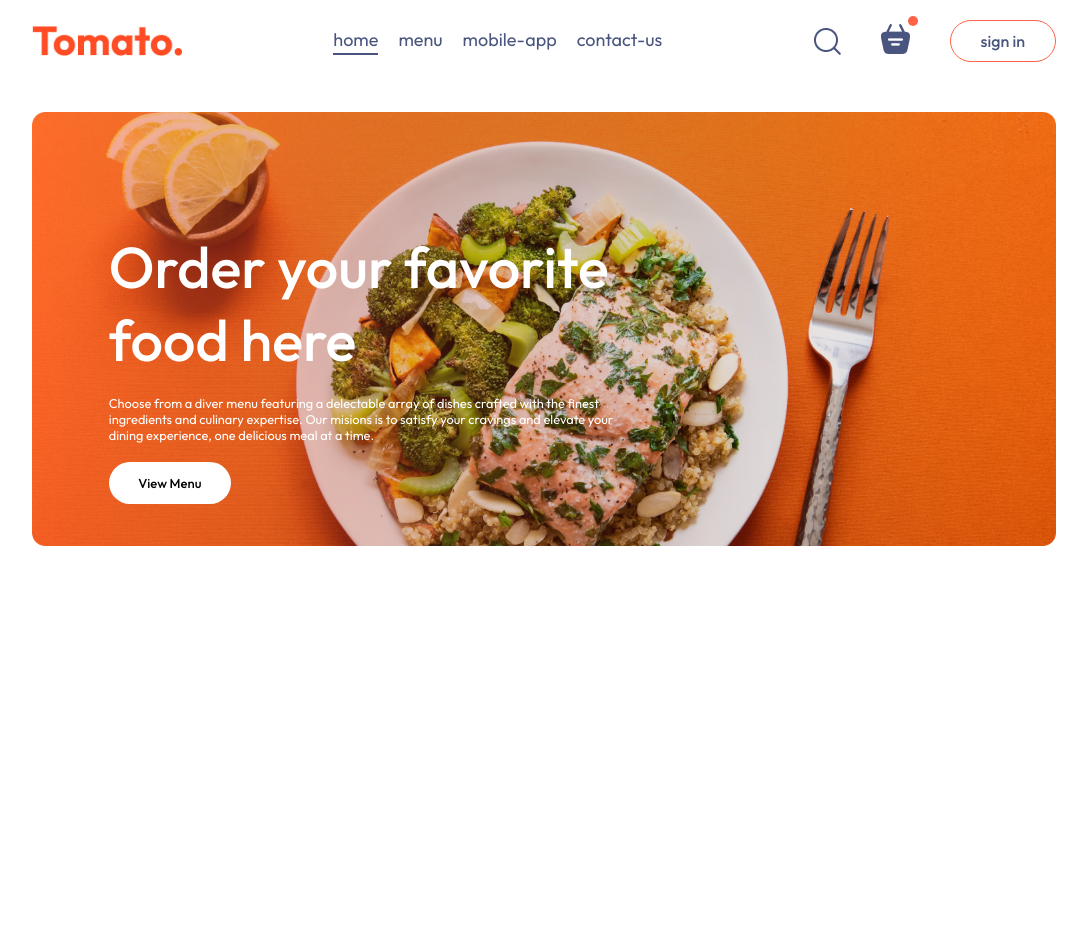
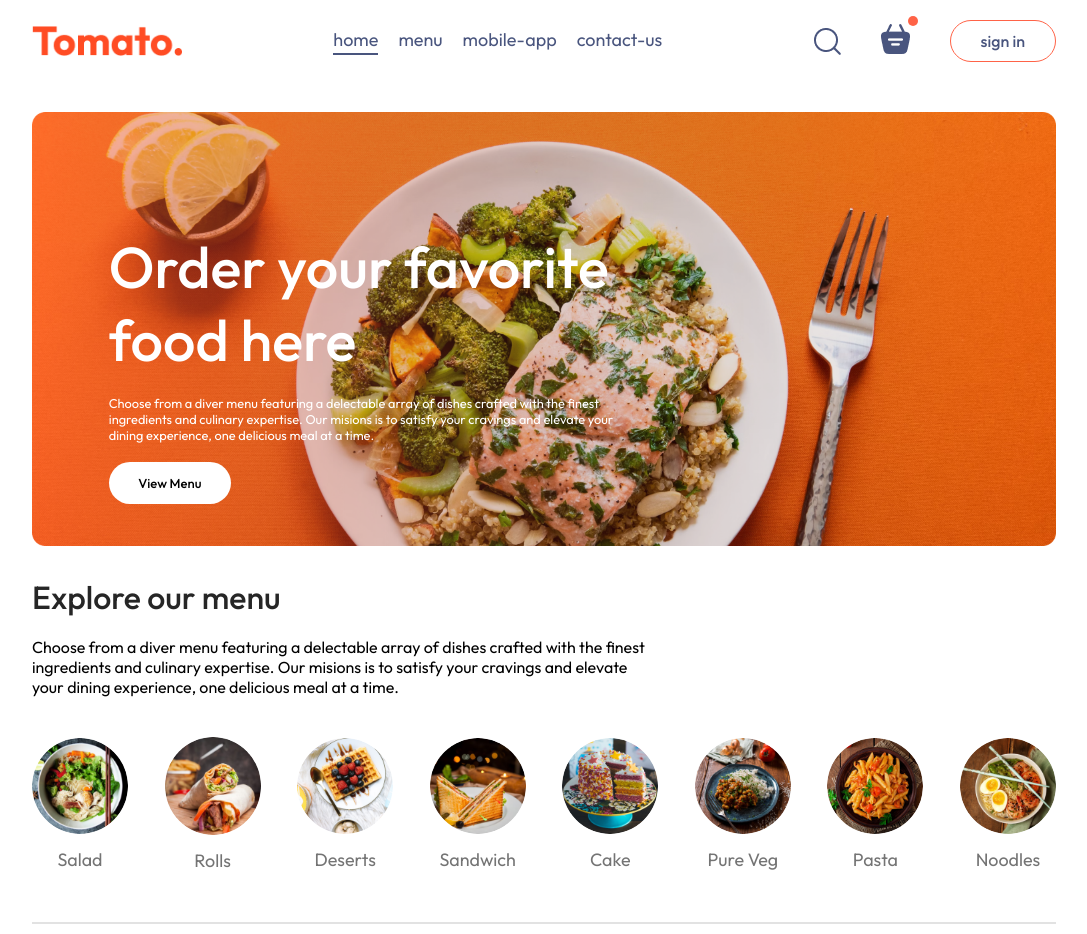
Before and after one commit to wlaurentec/food-delivery-v1, a React (Vite) app: page / in a window 1280 px wide. Shown: the whole page, without its empty margins (96-1183 px from the left). Before the commit the page ends 800 px from the top, so only its background shows below. Built offline with nearby package versions, Linux system fonts and the light colour scheme.

Commit message:
add explore menu styles

```diff
--- a/index.html
+++ b/index.html
@@ -4,7 +4,7 @@
     <meta charset="UTF-8" />
     <link rel="icon" type="image/svg+xml" href="/vite.svg" />
     <meta name="viewport" content="width=device-width, initial-scale=1.0" />
-    <title>Food Del</title>
+    <title>Food Delivery</title>
   </head>
   <body>
     <div id="root"></div>
--- a/src/components/ExploreMenu/ExploreMenu.css
+++ b/src/components/ExploreMenu/ExploreMenu.css
@@ -0,0 +1,56 @@
+.explore-menu {
+  display: flex;
+  flex-direction: column;
+  gap: 20px;
+}
+
+.explore-menu h1 {
+  color: #262626;
+  font-weight: 500;
+}
+
+.explore-menu-text {
+  max-width: 60%;
+  columns: #808080;
+}
+
+.explore-menu-list {
+  display: flex;
+  justify-content: space-between;
+  align-items: center;
+  gap: 30px;
+  text-align: center;
+  margin: 20px 0px;
+  overflow-x: scroll;
+}
+
+.explore-menu-list::-webkit-scrollbar {
+  display: none;
+}
+
+.explore-menu-list-item img{
+  width: 7.5vw;
+  min-width: 80px;
+  cursor: pointer;
+  border-radius: 50%;
+  transition: 0.2s;
+}
+
+.explore-menu-list-item p {
+  margin-top: 10px;
+  color: #747474;
+  font-size: max(1.4vw,16px);
+  cursor: pointer;
+}
+
+.explore-menu hr {
+  margin: 10px 0px;
+  height: 2px;
+  background-color: #e2e2e2;
+  border: none;
+}
+
+.explore-menu-list-item .active {
+  border: 4px solid tomato;
+  padding: 2px;
+}
--- a/src/components/ExploreMenu/ExploreMenu.jsx
+++ b/src/components/ExploreMenu/ExploreMenu.jsx
@@ -1,23 +1,23 @@
 import "./ExploreMenu.css";
 import { menu_list } from "../../assets/assets";
-const ExploreMenu = () => {
+const ExploreMenu = ({category, setCategory}) => {
   return (
     <div className="explore-menu" id="explore-menu">
       <h1>Explore our menu</h1>
       <p className="explore-menu-text">
-        Choose from a diverse menu featuring a delectable array of dishes
-        crafted with the finest ingredients and culinary expertise.
+      Choose from a diver menu featuring a delectable array of dishes crafted with the finest ingredients and culinary expertise. Our misions is to satisfy your cravings and elevate your dining experience, one delicious meal at a time.
       </p>
       <div className="explore-menu-list">
         {menu_list.map((item, index) => {
           return (
-            <div key={index} className="explore-menu-item">
-              <img src={item.menu_image} alt="" />
+            <div onClick={() => setCategory(prev=>prev===item.menu_name ? "All" : item.menu_name)} key={index} className="explore-menu-list-item">
+              <img className={category===item.menu_name ? "active" : ""} src={item.menu_image} alt="" />
               <p>{item.menu_name}</p>
             </div>
           );
         })}
       </div>
+      <hr />
     </div>
   );
 };
--- a/src/pages/Home/Home.jsx
+++ b/src/pages/Home/Home.jsx
@@ -1,10 +1,18 @@
+import ExploreMenu from "../../components/ExploreMenu/ExploreMenu"
 import Header from "../../components/Header/Header"
 import "./Home.css"
+import { useState } from "react";
+
 
 const Home = () => {
+
+  const [category, setCategory] = useState("All")
+
+
   return (
     <div>
       <Header/>
+      <ExploreMenu category={category} setCategory={setCategory}/>
     </div>
   )
 }
```
